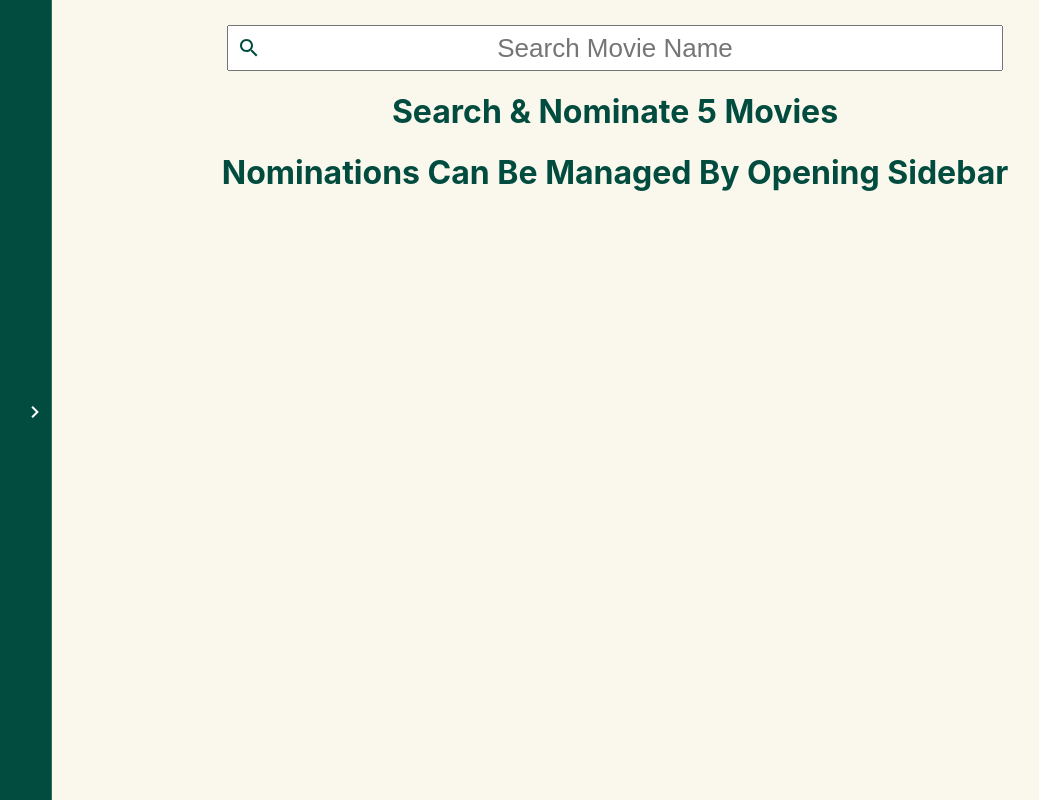
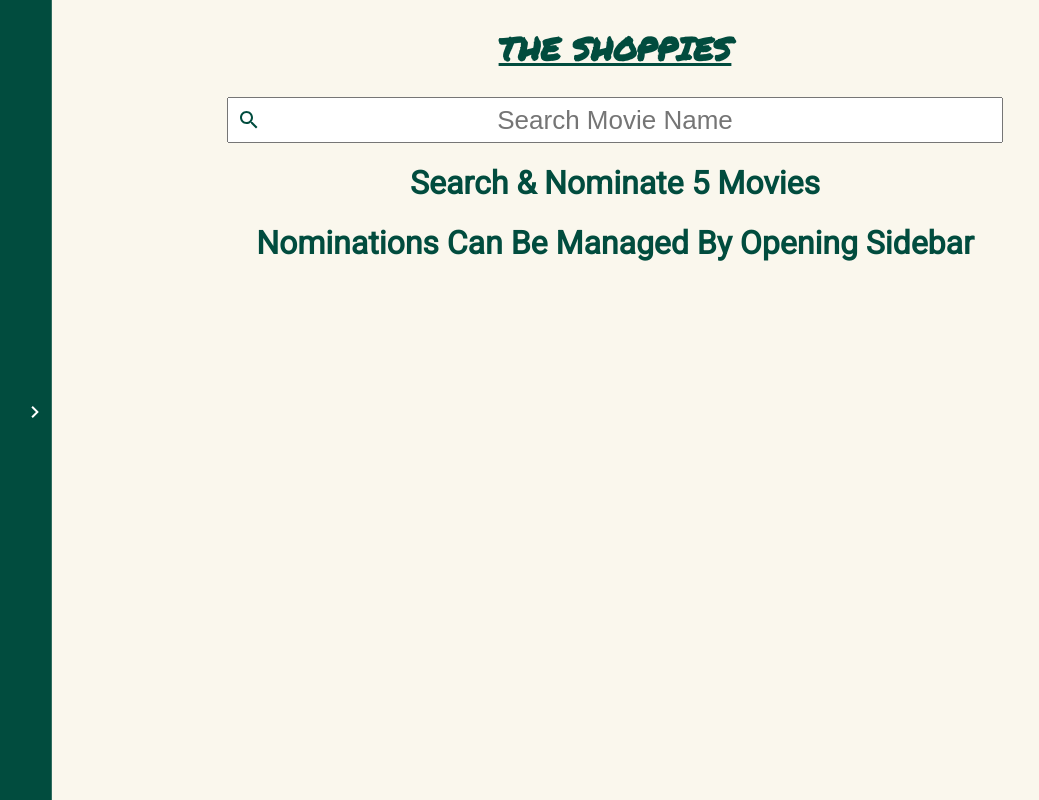
Before and after one commit to harrishs/movieNoms, a React (Create React App) app: page / in a window 1280 px wide. Shown: the whole page, without its empty margins (25-1064 px from the left). Built offline with nearby package versions, Linux system fonts and the light colour scheme.

Commit message:
change fonts and add logo text

```diff
--- a/src/App.js
+++ b/src/App.js
@@ -142,6 +142,9 @@ function App() {
 
   let main = (
     <>
+         <Link to="/">
+        <h1 className={classes.Logo}>The Shoppies</h1>
+        </Link>
         <form onSubmit={handleSearch}  className={classes.Search}>
         <SearchIcon className={classes.searchIcon} />
         <input type="text" placeholder="Search Movie Name" onChange={entryHandler} />
@@ -170,6 +173,9 @@ function App() {
 
   if (nominations.count === 5) {
       main = (<>
+      <Link to="/">
+        <h1 className={classes.Logo}>The Shoppies</h1>
+      </Link>
       <form onSubmit={handleSearch}  className={classes.Search}>
         <SearchIcon className={classes.searchIcon} />
         <input type="text" placeholder="Search Movie Name" onChange={entryHandler} />
--- a/src/App.module.css
+++ b/src/App.module.css
@@ -1,6 +1,9 @@
+@import url("https://fonts.googleapis.com/css2?family=Permanent+Marker&family=Roboto&display=swap");
+
 body {
   background-color: #faf7ed;
   color: #014c3e;
+  font-family: "Roboto";
 }
 
 .App {
@@ -78,3 +81,12 @@ input:focus {
 a {
   color: #014c3e;
 }
+
+.Logo {
+  text-align: center;
+  width: 80%;
+  margin: 0 auto;
+  margin-top: 25px;
+  font-family: "Permanent Marker";
+  text-transform: uppercase;
+}
--- a/src/Components/Nominations/NominationPage.js
+++ b/src/Components/Nominations/NominationPage.js
@@ -7,6 +7,9 @@ const NominationPage = () => {
 
     return (
         <div className={classes.Page}>
+            <Link to="/">
+            <h1 className={classes.Logo}>The Shoppies</h1>
+            </Link>
             <h1>{params.name} has nominated these 5 movies</h1>
             <div className={classes.Nominations}>
                 <h1>{params.nom1}</h1>
--- a/src/Components/Nominations/NominationPage.module.css
+++ b/src/Components/Nominations/NominationPage.module.css
@@ -10,3 +10,12 @@
 .Nominations {
   margin: 25px auto;
 }
+
+.Logo {
+  text-align: center;
+  width: 80%;
+  margin: 0 auto;
+  margin-top: 25px;
+  font-family: "Permanent Marker";
+  text-transform: uppercase;
+}
```
Also changed, not shown: 1 other file (tests, documents, lock files or other folders).
